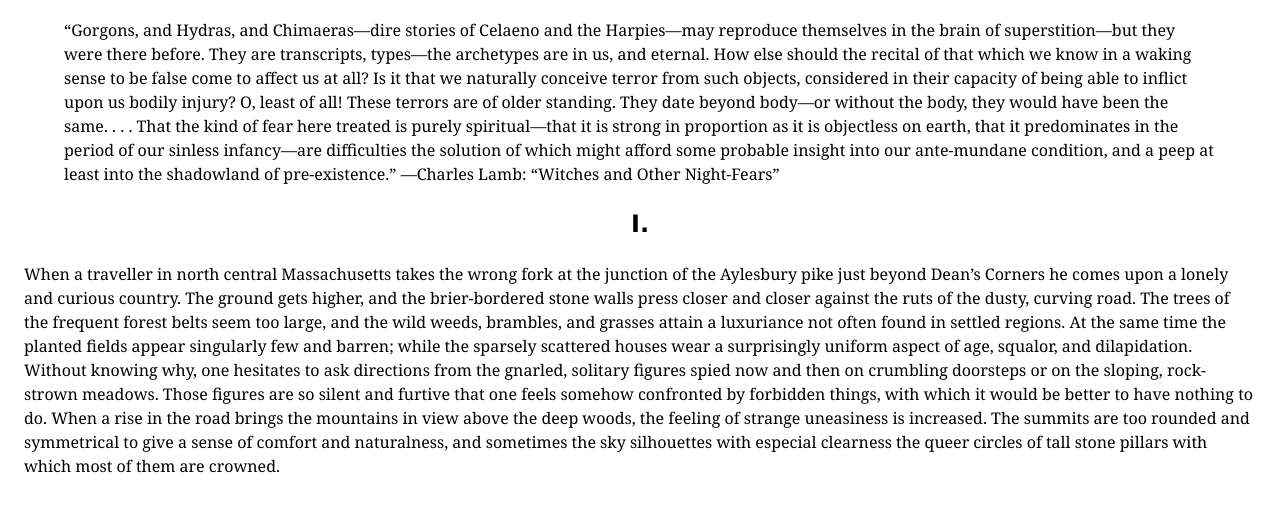
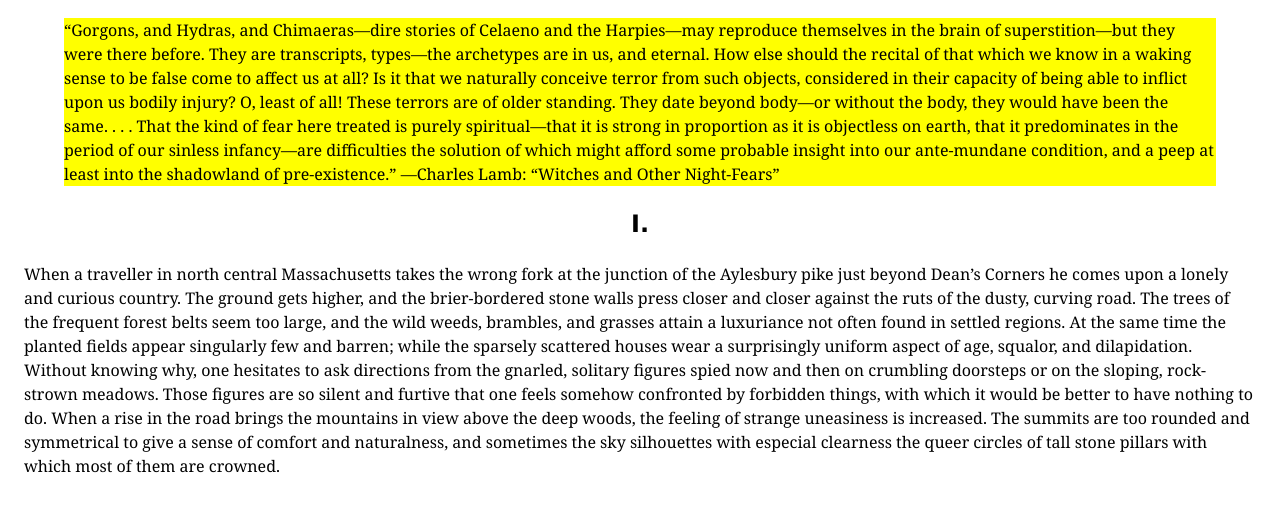
Before and after one commit to trevorjdonnelly/webster-test-2018-03-21, a plain HTML site: page lovecraft/dunwich-horror.html in a window 1280 px wide. Shown: the part 150-662 px from the top of the page. Drawn offline with Linux system fonts and the light colour scheme.

Commit message:
Background color to yellow

```diff
--- a/css/main.scss
+++ b/css/main.scss
@@ -16,3 +16,7 @@ h1, h2 {
     padding-top: .5em;
   }
 }
+
+blockquote {
+  background-color: yellow;
+}
```
Also changed, not shown: css/main.css.
